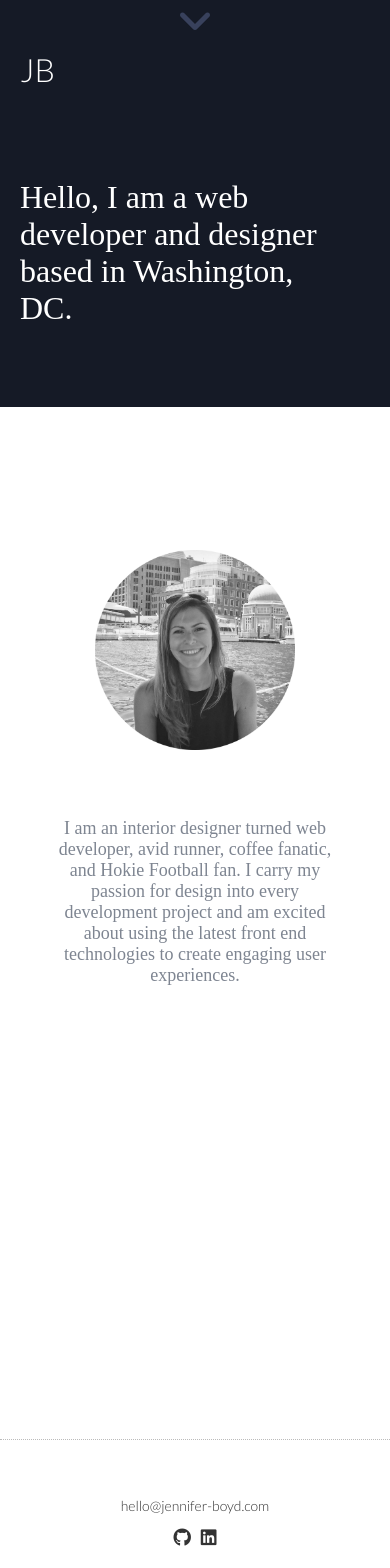
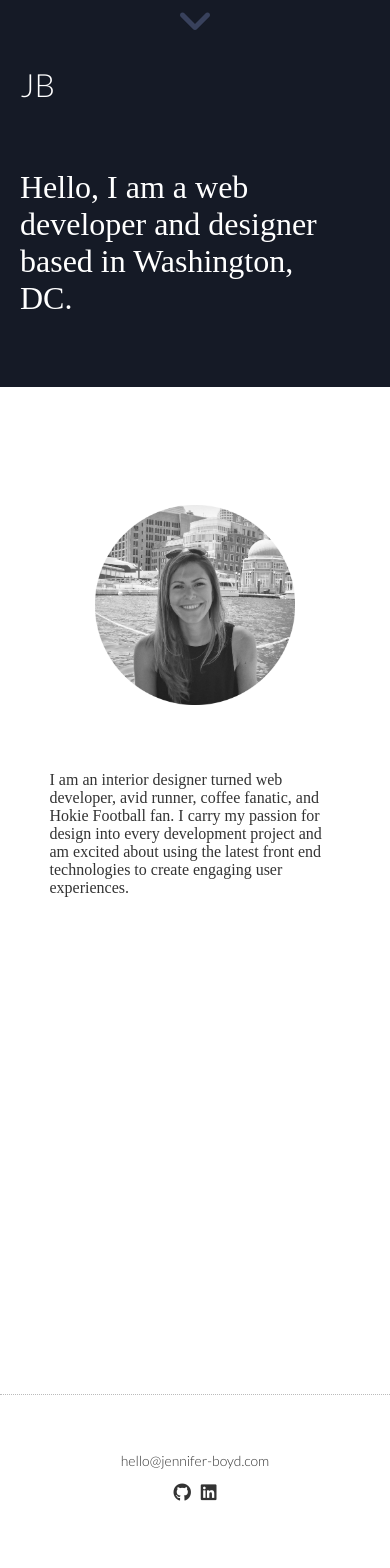
Before and after one commit to jenboyd/portfolio-react, a React (Create React App) app: page /about in a window 390 px wide. Shown: the top 1568 px of the page. Built offline with nearby package versions, Linux system fonts and the light colour scheme; a web font is replaced by a local one.

Commit message:
Clean up CSS
- Font on about page
- Padding on nav bar

```diff
--- a/src/index.css
+++ b/src/index.css
@@ -11,12 +11,15 @@ body {
   .container.collapse {
     transition: all 1s;
     margin: 0px auto; }
-  @media only screen and (max-width: 1400px) {
+  @media only screen and (max-width: 1300px) {
     .container {
-      margin: 450px auto; } }
+      margin: 450px auto 200px auto; } }
+  @media only screen and (max-width: 1299px) {
+    .container {
+      margin: 400px auto 200px auto; } }
   @media only screen and (max-width: 500px) {
     .container {
-      margin: 520px auto; } }
+      margin: 475px auto 200px auto; } }
 
 .route-container {
   width: 90%;
@@ -54,7 +57,7 @@ a {
   right: 0; }
   .nav .home {
     width: 50%;
-    padding-right: 20px; }
+    padding-right: 15px; }
     .nav .home h1 {
       margin: 0;
       color: white;
@@ -62,7 +65,7 @@ a {
       text-transform: uppercase; }
     .nav .home h2 {
       font-size: 32px;
-      width: 80%;
+      width: auto;
       color: white;
       margin: 70px 0;
       font-family: ff-tisa-web-pro, serif;
@@ -137,9 +140,12 @@ a {
       .nav .home {
         width: 100%;
         padding-right: 0px; }
-        .nav .home .logo,
+        .nav .home .logo {
+          padding: 25px 0px 25px 20px; }
         .nav .home h2 {
-          padding: 10px 0px 10px 20px; }
+          width: 80%;
+          padding: 40px 0px 70px 20px;
+          margin: 0; }
       .nav .nav-links-wrapper {
         display: none; } }
 
@@ -150,14 +156,13 @@ a {
     padding: 30px;
     flex-direction: column;
     justify-content: center;
-    align-items: center;
-    text-align: center; }
+    align-items: center; }
   .about p {
     width: 50%;
     padding-top: 50px;
+    font-weight: 300;
     font-family: ff-tisa-web-pro, serif;
-    font-size: 18px;
-    color: #7E8591; }
+    font-size: 16px; }
   .about img {
     height: 350px; }
   @media only screen and (max-width: 500px) {
@@ -191,12 +196,15 @@ a {
     display: flex;
     flex-wrap: wrap;
     justify-content: flex-start;
-    width: fit-content;
+    width: auto;
     margin: 0 auto 15px auto; }
     .resume-text .technologies .icons i {
       color: #333333;
       margin: 15px;
       font-size: 50px; }
+    @media only screen and (max-width: 500px) {
+      .resume-text .technologies .icons {
+        width: 80%; } }
   .resume-text .education {
     display: flex;
     flex-wrap: wrap; }
@@ -229,14 +237,13 @@ a {
     margin: 0 30px 50px 30px;
     width: 500px; }
     .projects .project h3 {
-      margin: 15px 0px;
+      margin: 10px 0px 0px 0px;
       padding: 10px 0px;
       font-weight: 300;
       letter-spacing: 2px;
       font-size: 22px;
       letter-spacing: 2px;
-      text-transform: uppercase;
-      border-bottom: 0.5px dotted #7E8591; }
+      text-transform: uppercase; }
     .projects .project a img {
       width: 500px;
       box-shadow: 1px 1px 1px 1px rgba(0, 0, 0, 0.1); }
@@ -248,7 +255,7 @@ a {
         opacity: .3; }
     .projects .project h4 {
       color: #151A26;
-      margin: 10px 20px 10px 0px; }
+      margin: 5px 20px 10px 0px; }
     .projects .project p {
       font-size: 18px;
       font-weight: 300; }
@@ -263,7 +270,8 @@ a {
       .projects .project {
         justify-content: center;
         flex-wrap: wrap;
-        width: 100%; }
+        width: 100%;
+        margin: 0; }
         .projects .project .project-info {
           margin-left: 0px;
           max-width: 500px; } }
--- a/src/index.scss
+++ b/src/index.scss
@@ -23,12 +23,16 @@ body {
     transition: all 1s;
     margin: 0px auto;
   }
-  @media only screen and (max-width: 1400px) {
-    margin: 450px auto;
+  @media only screen and (max-width: 1300px) {
+    margin: 450px auto 200px auto;
+  }
+
+  @media only screen and (max-width: 1299px) {
+    margin: 400px auto 200px auto;
   }
 
   @media only screen and (max-width: 500px) {
-    margin: 520px auto;
+    margin: 475px auto 200px auto;
   }
 }
 
@@ -74,7 +78,7 @@ a {
   right: 0;
   .home {
     width: 50%;
-    padding-right: 20px;
+    padding-right: 15px;
     h1 {
       margin: 0;
       color: white;
@@ -83,7 +87,7 @@ a {
     }
     h2 {
       font-size: 32px;
-      width: 80%;
+      width: auto;
       color: white;
       margin: 70px 0;
       font-family: ff-tisa-web-pro, serif;
@@ -176,9 +180,13 @@ a {
     .home {
       width: 100%;
       padding-right: 0px;
-      .logo,
+      .logo {
+        padding: 25px 0px 25px 20px;
+      }
       h2 {
-        padding: 10px 0px 10px 20px;
+        width: 80%;
+        padding: 40px 0px 70px 20px;
+        margin: 0;
       }
     }
     .nav-links-wrapper {
@@ -195,14 +203,13 @@ a {
     flex-direction: column;
     justify-content: center;
     align-items: center;
-    text-align: center;
   }
   p {
     width: 50%;
     padding-top: 50px;
+    font-weight: 300;
     font-family: ff-tisa-web-pro, serif;
-    font-size: 18px;
-    color: $grey-blue;
+    font-size: 16px;
   }
   img {
     height: 350px;
@@ -247,12 +254,15 @@ a {
     display: flex;
     flex-wrap: wrap;
     justify-content: flex-start;
-    width: fit-content;
+    width: auto;
     margin: 0 auto 15px auto;
    i {
       color: $base-grey;
       margin: 15px;
       font-size: 50px;
+    }
+    @media only screen and (max-width: 500px) {
+      width: 80%;
     }
   }
   .education {
@@ -298,14 +308,13 @@ a {
     width: 500px;
 
     h3 {
-      margin: 15px 0px;
+      margin: 10px 0px 0px 0px;
       padding: 10px 0px;
       font-weight: 300;
       letter-spacing: 2px;
       font-size: 22px;
       letter-spacing: 2px;
       text-transform: uppercase;
-      border-bottom: .5px dotted $grey-blue;
     }
     a img {
       width: 500px;
@@ -321,7 +330,7 @@ a {
 
     h4 {
       color: $black-blue;
-      margin: 10px 20px 10px 0px;
+      margin: 5px 20px 10px 0px;
     }
 
     p {
@@ -345,6 +354,7 @@ a {
       justify-content: center;
       flex-wrap: wrap;
       width: 100%;
+      margin: 0;
       .project-info {
         margin-left: 0px;
         max-width: 500px;
```
